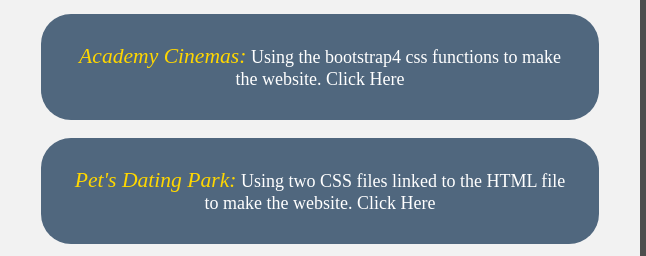
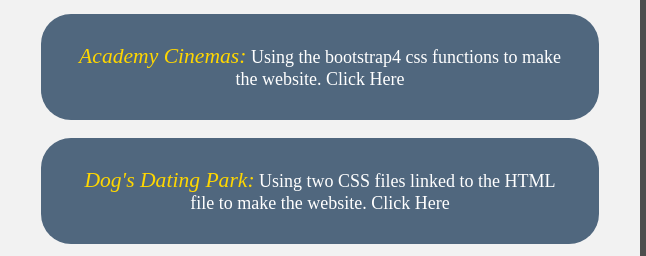
Before and after one commit to antifragilestong/antifragilestong.github.io, a plain HTML site: page index.html in a window 1280 px wide. Shown: the part 923-1179 px from the top of the page, 0-646 px from the left. Drawn offline with Linux system fonts and the light colour scheme.

Commit message:
update websites

```diff
--- a/index.html
+++ b/index.html
@@ -87,7 +87,7 @@
                         <p>Below links show some recent finished computer programs. Please click to view the website.</p>
                         <a href="./bootstrap4_project/academy_cinemas.html" class="button-link" target="_blank"><span style="font-size: larger; color: gold; font-style: italic;">Academy Cinemas:</span> Using the bootstrap4 css functions to make the website.   Click Here</a>
                         <br>
-                        <a href="./HTML_and_CSS/index.html" class="button-link" target="_blank"><span style="font-size: larger; color: gold; font-style: italic;">Pet's Dating Park:</span> Using two CSS files linked to the HTML file to make the website.   Click Here</a>
+                        <a href="./HTML_and_CSS/index.html" class="button-link" target="_blank"><span style="font-size: larger; color: gold; font-style: italic;">Dog's Dating Park:</span> Using two CSS files linked to the HTML file to make the website.   Click Here</a>
                         <br>
                         <a href="./project/basic_css_demo_1.html" class="button-link" target="_blank"><span style="font-size: larger; color: gold; font-style: italic;">Emoji animation:</span> Linked CSS file to the HTML program to make the motion of the emojis.   Click Here</a>
                 </div>
```
Also changed, not shown: 1 other file.
